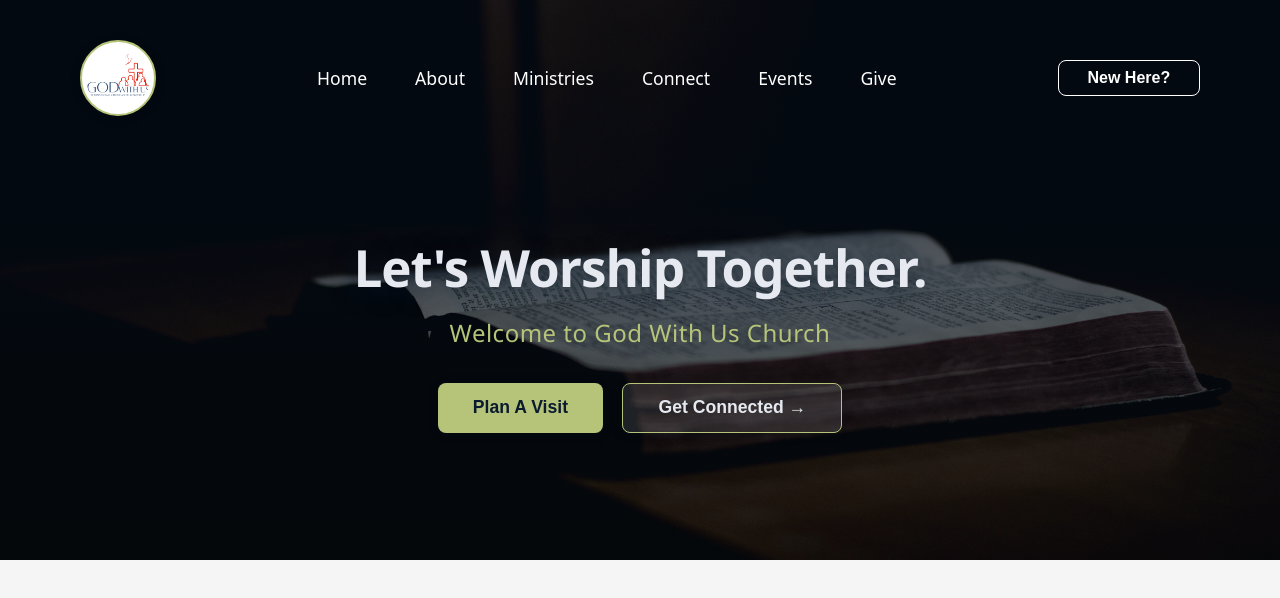
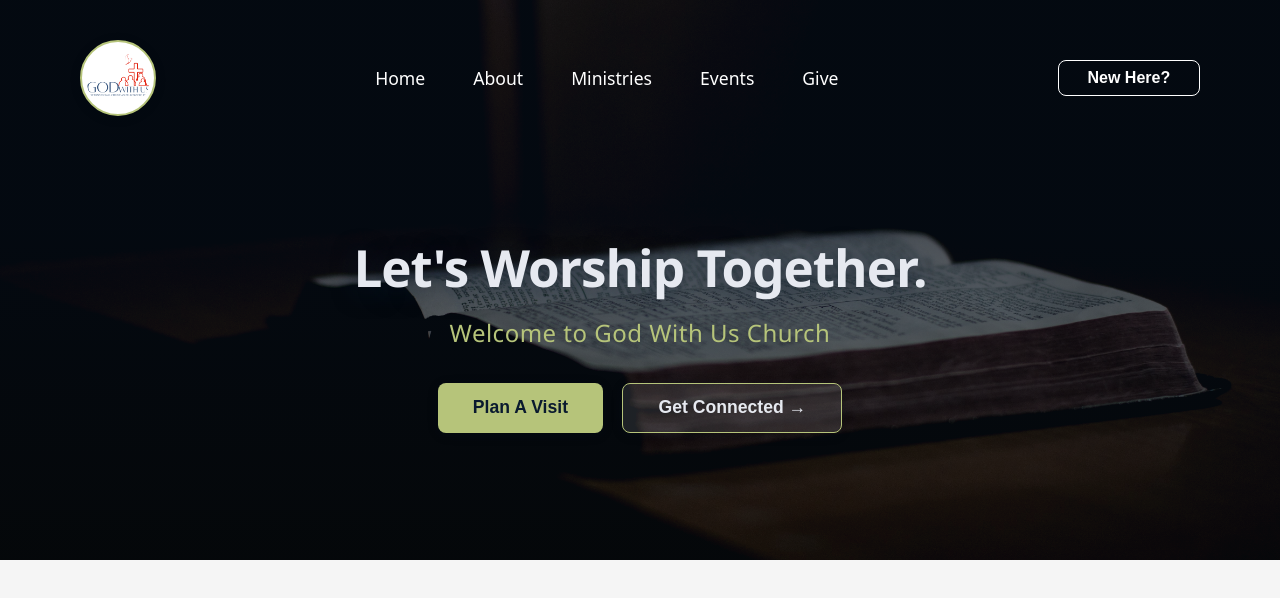
Before and after one commit to gabo05555/gwuchurch, a React (Vite) app: page / in a window 1280 px wide. Shown: the top 598 px of the page. Built offline with nearby package versions, Linux system fonts and the light colour scheme.

Commit message:
removed navbar components

```diff
--- a/src/Navbar.jsx
+++ b/src/Navbar.jsx
@@ -26,7 +26,6 @@ export default function Navbar() {
         <li>Home</li>
         <li>About</li>
         <li>Ministries</li>
-        <li>Connect</li>
         <li>Events</li>
         <li>Give</li>
       </ul>
```
